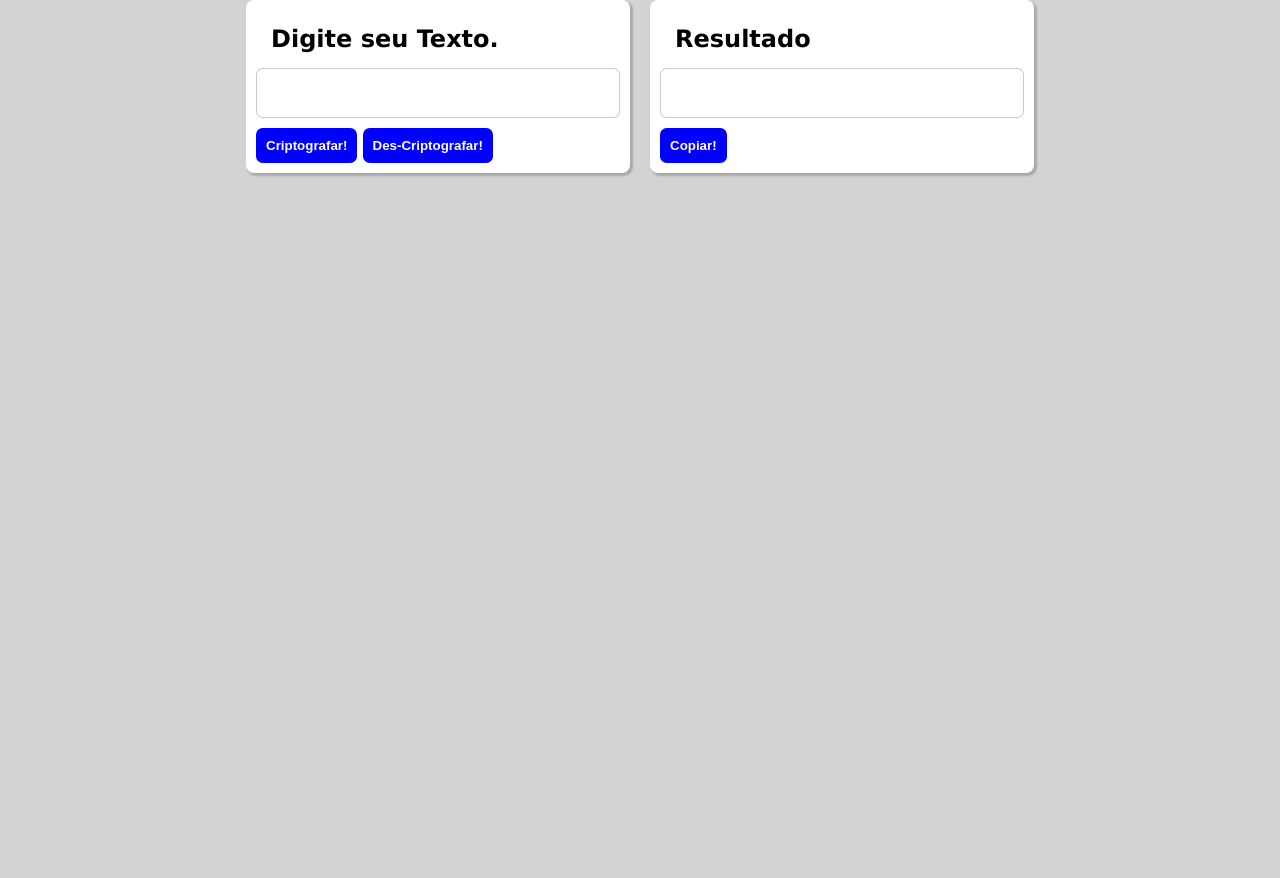
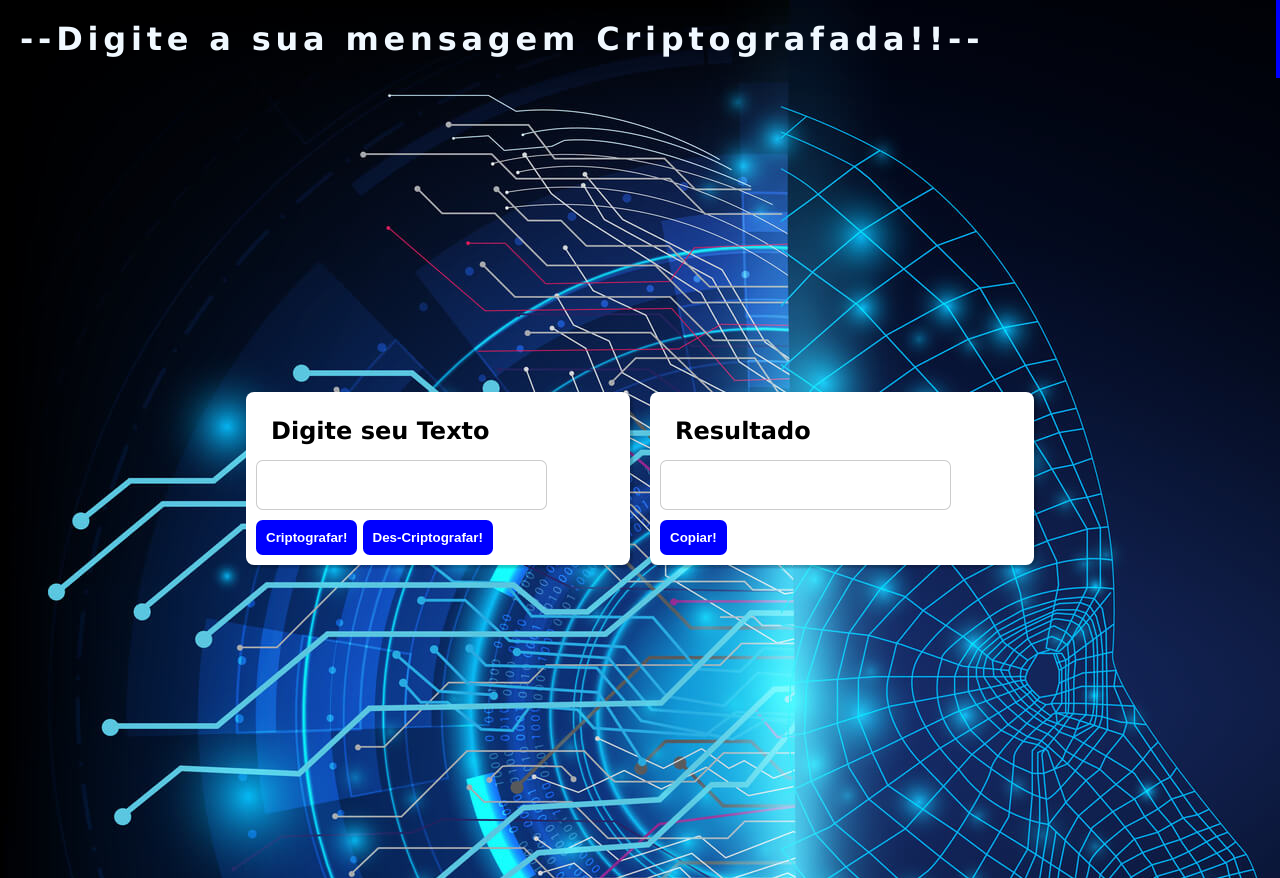
Before and after one commit to marcossmfj/ChallengeOneLogicaBr-, a plain HTML site: page index.html in a window 1280 px wide. Before the commit the page ends 800 px from the top, so only its background shows below. Drawn offline with Linux system fonts and the light colour scheme.

Commit message:
Criação do projeto

```diff
--- a/index.html
+++ b/index.html
@@ -11,10 +11,17 @@
         </head>
 
         <body>
+
+            <div class="typewriter">
+                <h1 class ="textoEfeito">  --Digite a sua mensagem Criptografada!!--</h1>
+
+            </div>
+
+
                 <div class="main">
 
                         <div  class="box">
-                                <h2 class="titulo">Digite seu Texto.</h2>
+                                <h2 class="titulo">Digite seu Texto</h2>
                                 <input class="text-input" id="meu-input" type="text">
                                 <button class="btn" id="meu-crip">Criptografar!</button>
                                 <button class="btn" id="meu-descrip">Des-Criptografar!</button>
--- a/script.js
+++ b/script.js
@@ -48,7 +48,7 @@ var textoOriginal = document.getElementById("meu-input") ;
 
  }
 
-
+ //texte//
 
 
 
--- a/style.css
+++ b/style.css
@@ -4,6 +4,7 @@
     box-sizing: border-box;
     }
 body{
+            background-image: url(img/imagem.jpg);
             background-color: lightgray;
             font-family: Verdana, Geneva, Tahoma, sans-serif;
 }
@@ -28,14 +29,7 @@ body{
 
 }
 
-.text-input {
-    border-radius: 0.5em;
-    border: 1px solid rgba(0, 0, 0, 0.2);
-    display: block;
-    padding: 0.5em;
-    width: 100%;
-    height: 50px;
-}
+
 .box {
     padding: 10px;
     margin: 0 10px 0 10px;
@@ -53,7 +47,43 @@ body{
 }
 .main {
     width: 80vw;
+    height: 100vh;
     margin: auto;
     display: flex;
     justify-content: center;
+    align-items: center;
 }
+
+
+/*Efeito do Texto*/
+
+.typewriter h1 {
+
+    overflow: hidden; /* Ensures the content is not revealed until the animation */
+    border-right: .15em solid orange; /* The typwriter cursor */
+    white-space: nowrap; /* Keeps the content on a single line */
+    margin: 0 auto; /* Gives that scrolling effect as the typing happens */
+    letter-spacing: .15em; /* Adjust as needed */
+    animation:
+      typing 3.5s steps(40, end),
+      blink-caret .75s step-end infinite;
+  }
+
+  /* The typing effect */
+  @keyframes typing {
+    from { width: 0 }
+    to { width: 100% }
+  }
+
+  /* The typewriter cursor effect */
+  @keyframes blink-caret {
+    from, to { border-color: transparent }
+    50% { border-color: blue;  }
+  }
+
+  .textoEfeito{
+      color: aliceblue;
+      padding: 20px;
+
+
+  }
```
Also changed, not shown: img/imagem.jpg (added).
